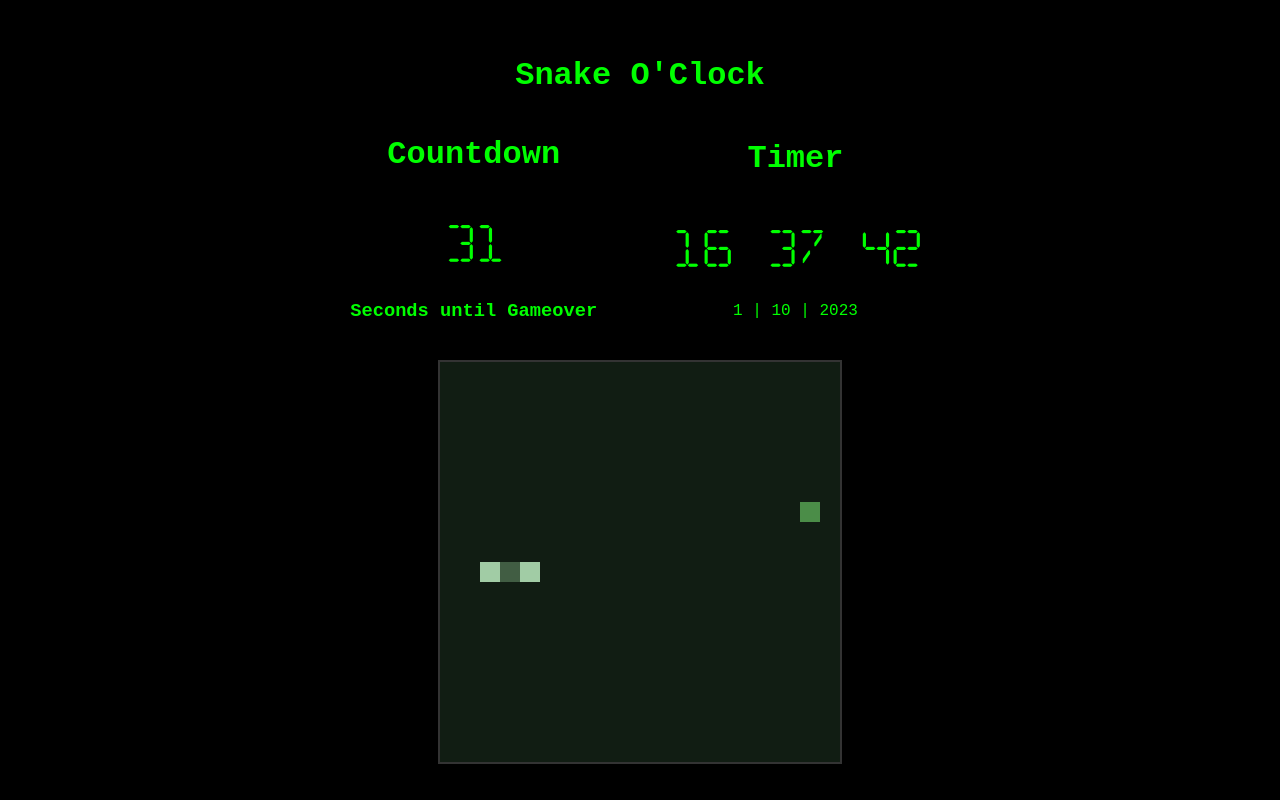
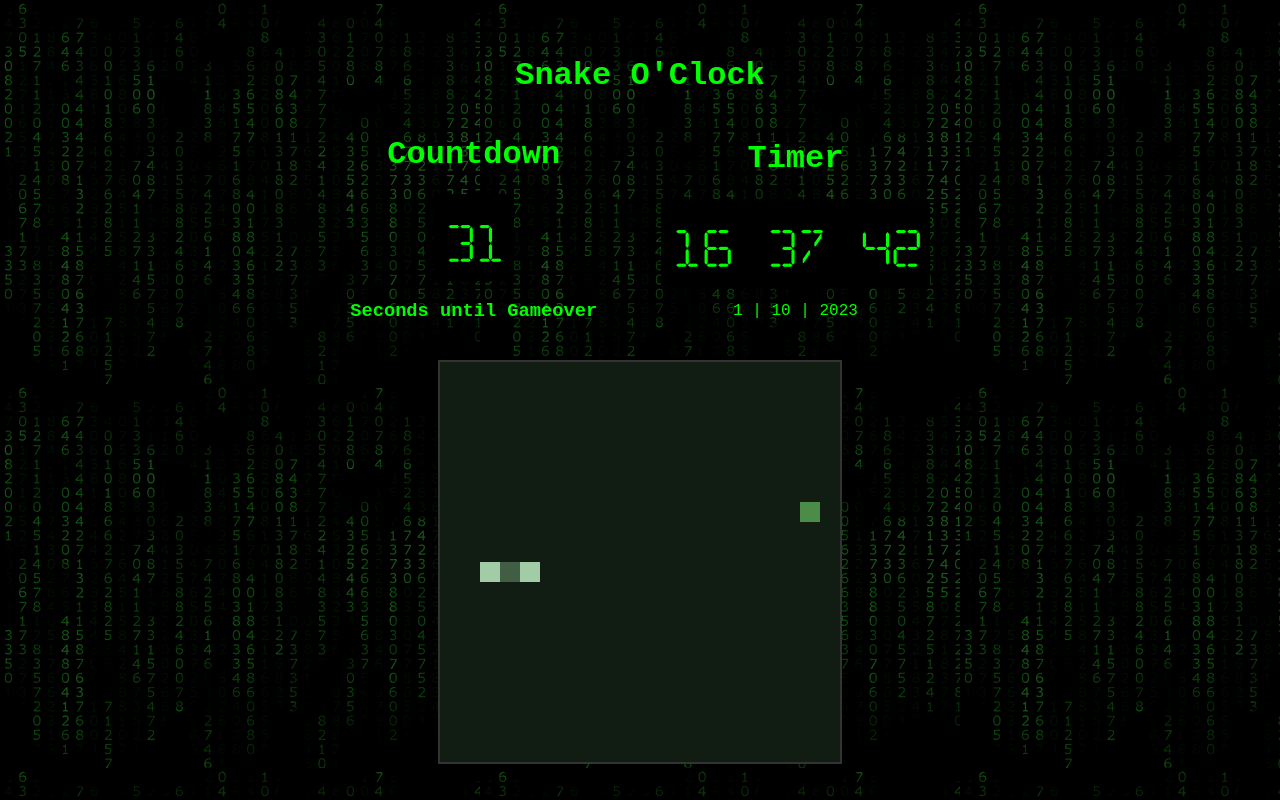
Before and after one commit to pieterdlinde/rr-time-challenge, a React (Create React App) app: page / in a window 1280 px wide. Built offline with nearby package versions, Linux system fonts and the light colour scheme; the HTML template or start-up script is replaced by a standard one.

Commit message:
Added background image

```diff
--- a/src/App.css
+++ b/src/App.css
@@ -9,6 +9,15 @@ body {
   align-items: center;
   height: 100vh;
   margin: 0;
+}
+
+.BgImage {
+  width: 100%;
+  height: 100%;
+  position: absolute;
+  z-index: -1;
+  opacity: 0.4;
+  background-image: url("Images/matrix.gif");
 }
 
 @font-face {
--- a/src/App.tsx
+++ b/src/App.tsx
@@ -1,6 +1,7 @@
 import React, { useState, useEffect, useRef } from 'react';
 import styled from 'styled-components';
 import './App.css';
+import background from "./Images/matrix.gif"
 import { Console, count } from 'console';
 
 let countdown;
@@ -204,6 +205,7 @@ const SnakeGame = () => {
     return (
         <GameContainer>
             <Title>Snake O'Clock</Title>
+            <div className='BgImage'></div>
             <div className="WatchRow">
                 <div className="WatchColumn">
                     <h1>Countdown</h1>
```
Also changed, not shown: src/Images/matrix.gif (added).
